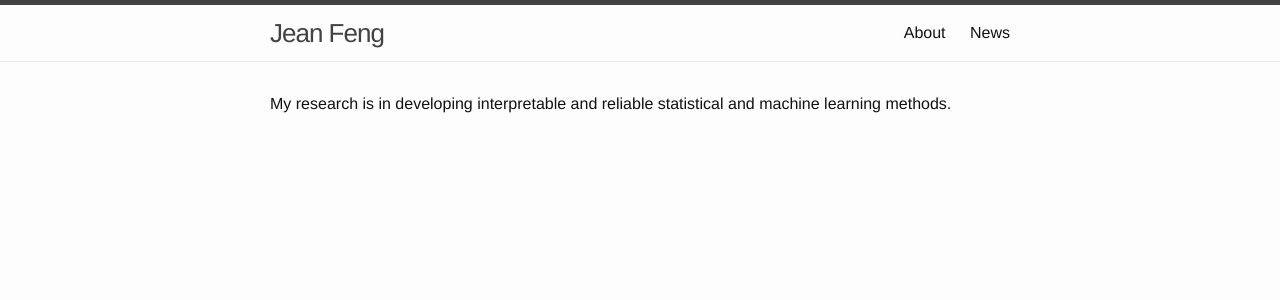
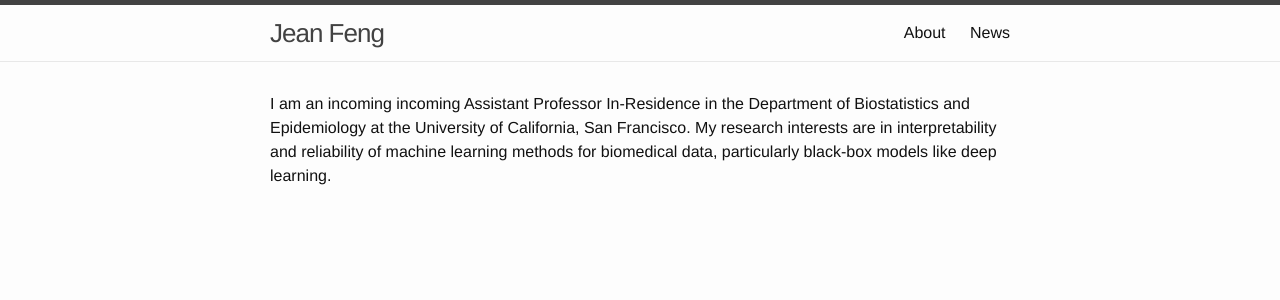
Before and after one commit to jjfeng/jjfeng.github.io, a Jekyll site: the page built from index.html, in a window 1280 px wide. Shown: the top 300 px of the page. Built offline with Jekyll 4.4.1, drawn with Linux system fonts in a browser that asks for light colours.

Commit message:
Update index.html

```diff
--- a/index.html
+++ b/index.html
@@ -4,7 +4,7 @@ layout: default
 
 <div class="home">
 
-My research is in developing interpretable and reliable statistical and machine learning methods.
-
+I am an incoming incoming Assistant Professor In-Residence in the Department of Biostatistics and Epidemiology at the University of California, San Francisco.
+My research interests are in interpretability and reliability of machine learning methods for biomedical data, particularly black-box models like deep learning.
 
 </div>
```
